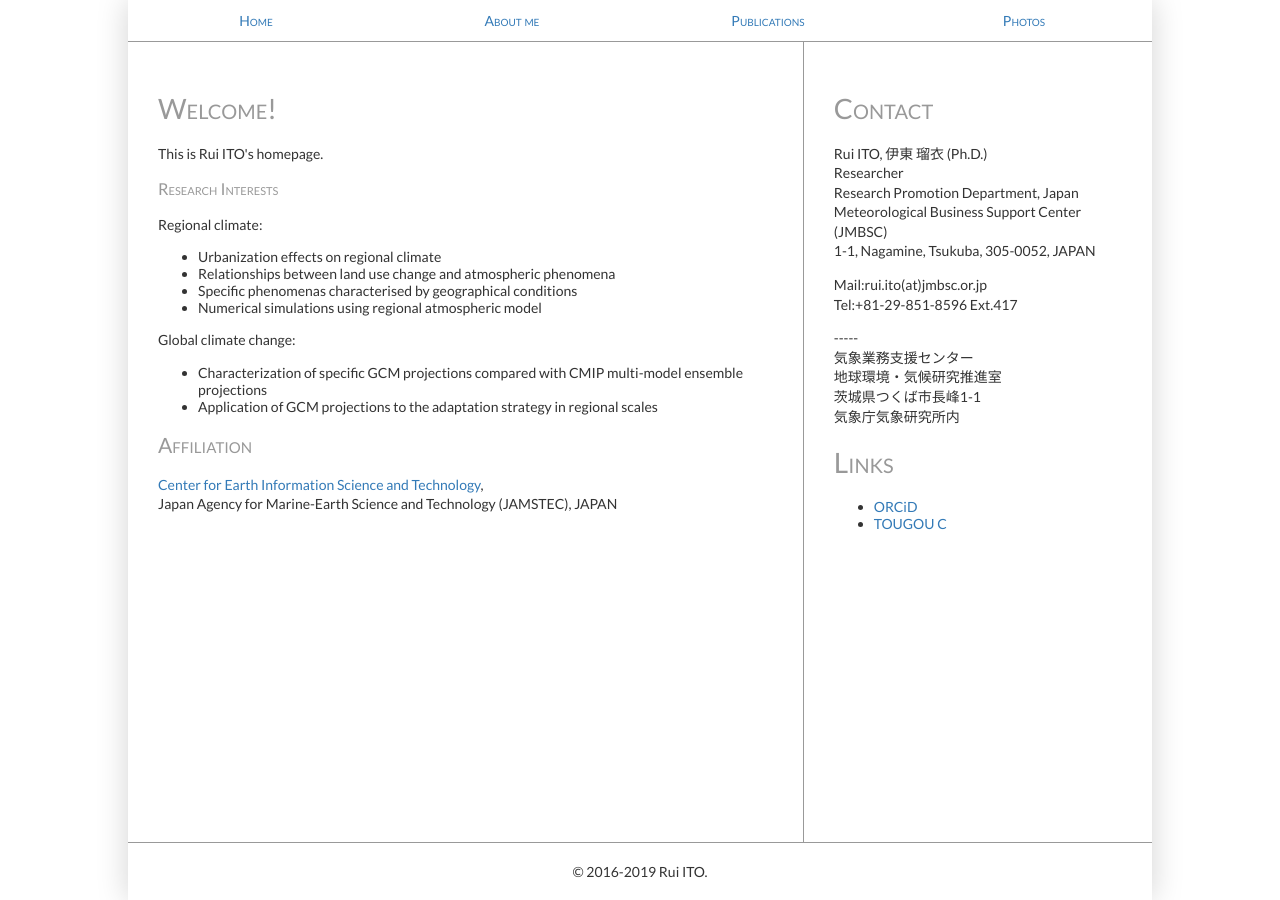
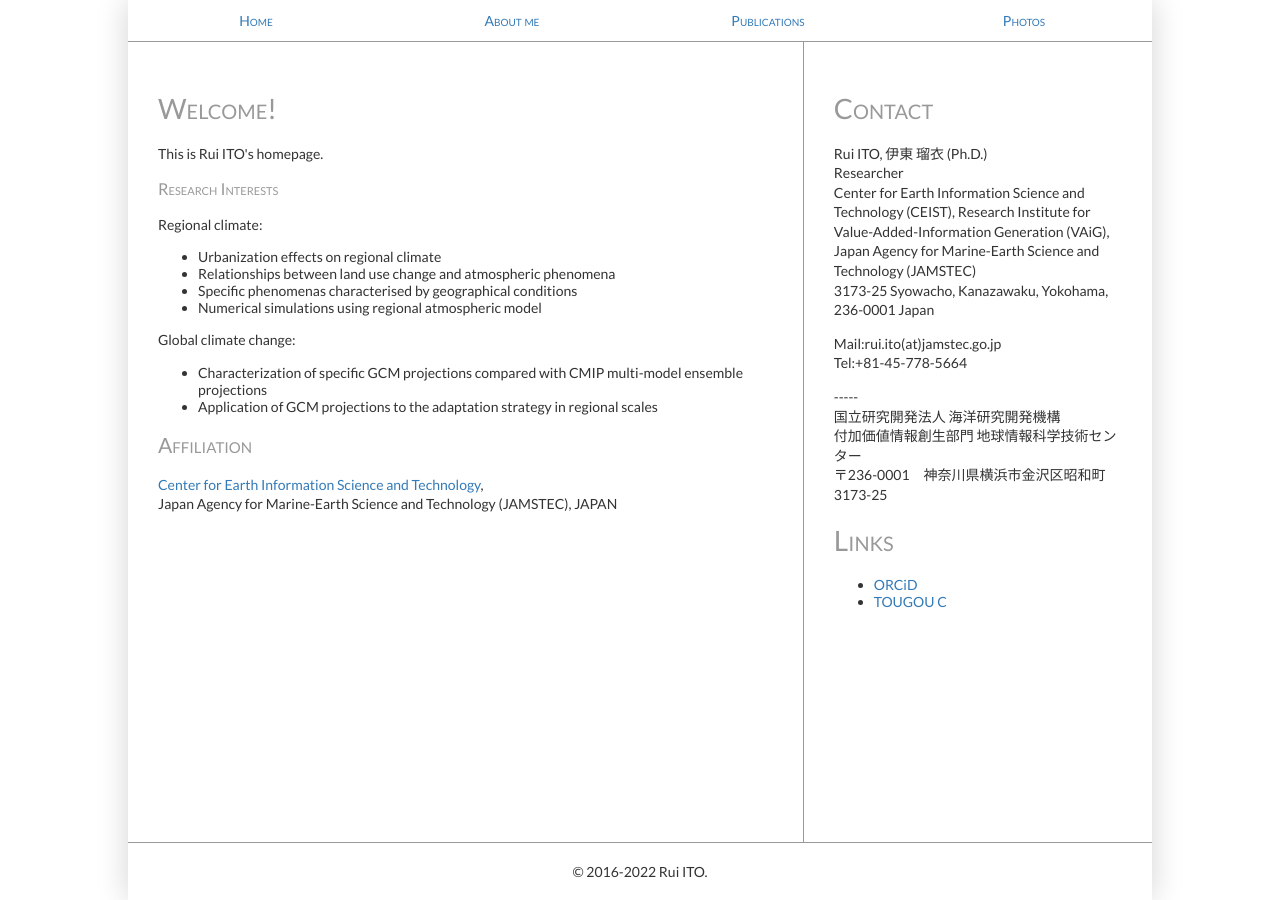
Before and after one commit to rui-climbiz/rui-climbiz.github.io, a Jekyll site: the page built from index.html, in a window 1280 px wide. Built offline with Jekyll 4.4.1, drawn with Linux system fonts in a browser that asks for light colours.

Commit message:
Update default.html

```diff
--- a/_layouts/default.html
+++ b/_layouts/default.html
@@ -40,16 +40,16 @@
             <h1>Contact</h1>
             <p> Rui ITO, 伊東 瑠衣 (Ph.D.)<br />
 	      Researcher<br />
-	      Research Promotion Department,
-	      Japan Meteorological Business Support Center (JMBSC)<br />
-	      1-1, Nagamine, Tsukuba, 305-0052, JAPAN</p>
-	    <p>Mail:rui.ito(at)jmbsc.or.jp<br />
-	      Tel:+81-29-851-8596 Ext.417 </p>
+	      Center for Earth Information Science and Technology (CEIST),
+	      Research Institute for Value-Added-Information Generation (VAiG),
+	      Japan Agency for Marine-Earth Science and Technology (JAMSTEC) <br />
+	      3173-25 Syowacho, Kanazawaku, Yokohama, 236-0001 Japan</p>
+	    <p>Mail:rui.ito(at)jamstec.go.jp<br />
+	      Tel:+81-45-778-5664 </p>
 	    <p>-----<br/>
-	      気象業務支援センター<br/>
-	      地球環境・気候研究推進室<br/>
-	      茨城県つくば市長峰1-1<br/>
-	      気象庁気象研究所内</p>
+	      国立研究開発法人 海洋研究開発機構<br/>
+	      付加価値情報創生部門 地球情報科学技術センター<br/>
+	      〒236-0001　神奈川県横浜市金沢区昭和町3173-25<br/></p>
 
             <h1>Links</h1>
             <ul>
@@ -60,7 +60,7 @@
         </aside>
       </main>
       <footer class="s-footer">
-        <div class="s-footer__copyright">&copy; 2016-2019 Rui ITO.</div>
+        <div class="s-footer__copyright">&copy; 2016-2022 Rui ITO.</div>
       </footer>
     </div>
   </body>
```
